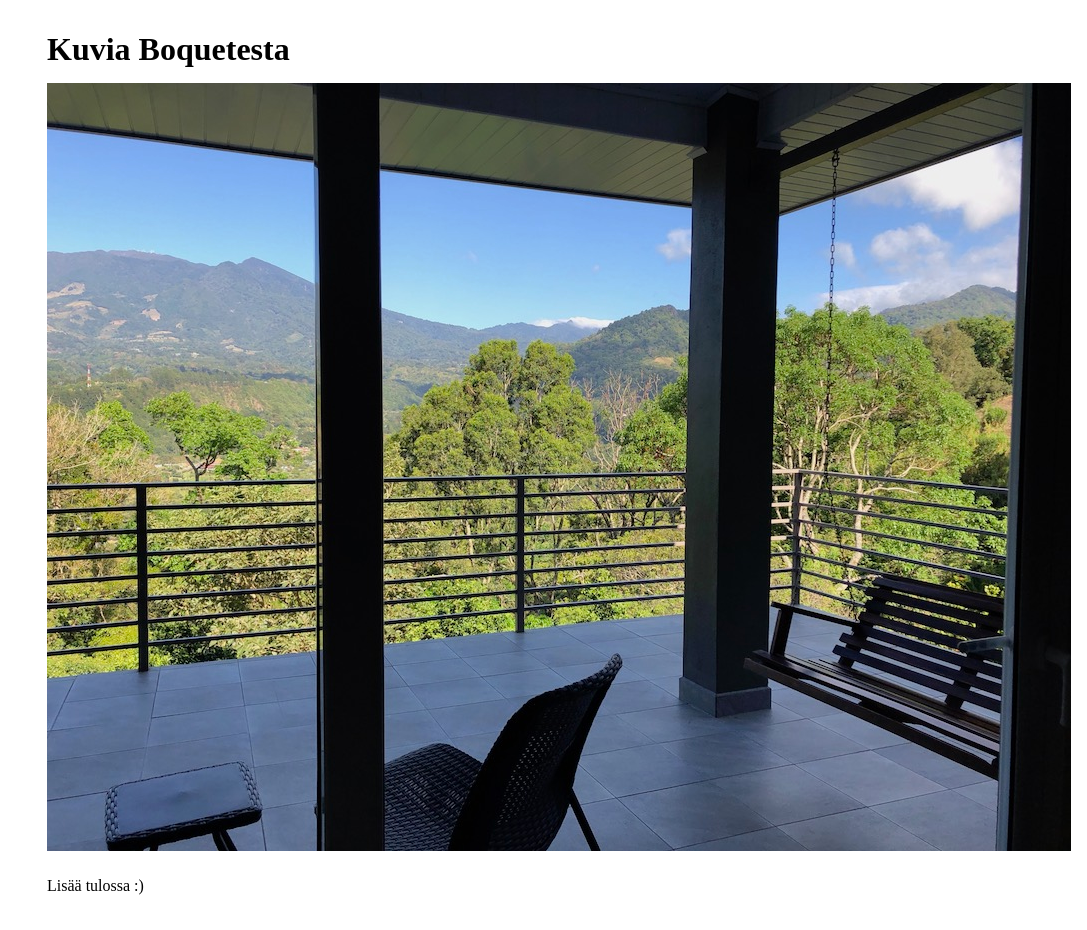
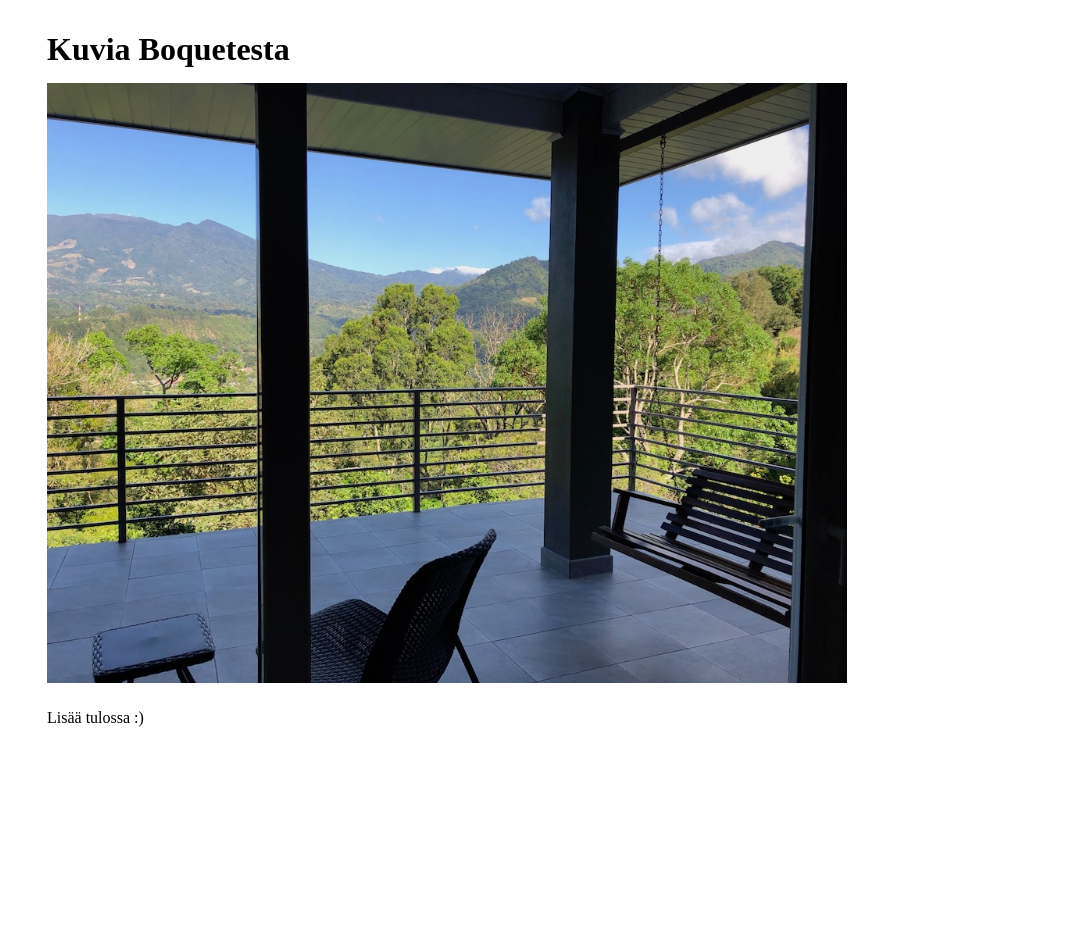
Before and after one commit to pitkonaarinparatiisi/pitkonaarinparatiisi.github.io, a Jekyll site: the page built from kuvia.md, in a window 1280 px wide. Shown: the whole page, without its empty margins (193-1280 px from the left). Built offline with Jekyll 4.4.1, drawn with Linux system fonts in a browser that asks for light colours; our own code applies the rules of GitHub Pages for plain Markdown files; after the commit the page ends 900 px from its top, so only the background shows below that.

Commit message:
Update default.html

```diff
--- a/_layouts/default.html
+++ b/_layouts/default.html
@@ -12,7 +12,8 @@
 <meta charset=utf-8>
 <meta name=viewport content="width=device-width, initial-scale=1">
 <style>body{max-width:50em;margin:auto;padding:1em;line-height:1.5em}
-pre{overflow-x:auto}</style>
+pre{overflow-x:auto}
+img{max-width: 100%;}</style>
 <title>Pitkonäärin Paratiisi</title>
 </head>
 <body>
```
